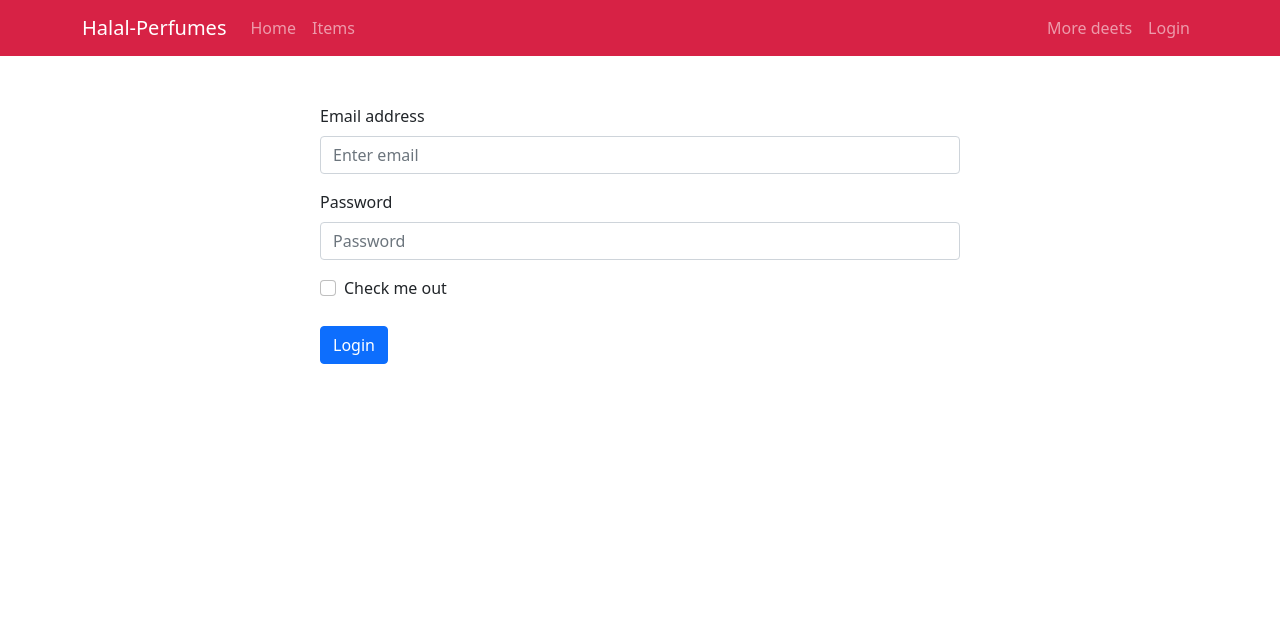
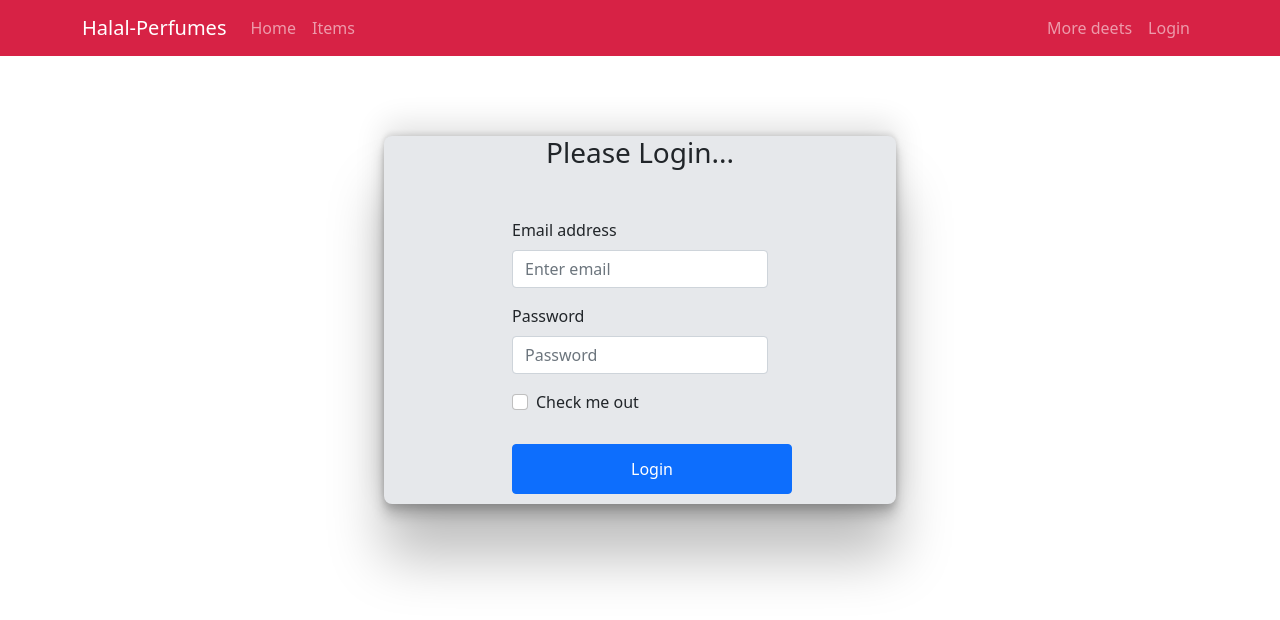
Before and after one commit to mdshahedhossen/halal-perfumes, a React (Create React App) app: page /login in a window 1280 px wide. Shown: the top 620 px of the page. Built offline with nearby package versions, Linux system fonts and the light colour scheme.

Commit message:
login form

```diff
--- a/src/Pages/Login/Login/Login.css
+++ b/src/Pages/Login/Login/Login.css
@@ -0,0 +1,57 @@
+.login-container{
+    background-color: rgb(230, 232, 235);
+    width: 40%;
+    margin: 60px auto;
+    margin-top: 80px;
+    border-radius: 8px;
+    box-shadow: rgba(0, 0, 0, 0.25) 0px 54px 55px, rgba(0, 0, 0, 0.12) 0px -12px 30px, rgba(0, 0, 0, 0.12) 0px 4px 6px, rgba(0, 0, 0, 0.17) 0px 12px 13px, rgba(0, 0, 0, 0.09) 0px -3px 5px;
+}
+.btn-login{
+    margin-top:14px;
+    margin-bottom: 10px;
+    width: 280px;
+    height:50px;
+    border: none;
+    cursor: pointer;
+    background-color: rgba(255, 153, 0, 0.3);
+    border-radius: 8px;
+    font-size: 21px;
+    color: rgba(14, 22, 26, 1);
+
+}
+.btn:hover{
+    background-color: rgb(127, 173, 127);
+}
+.new-user{
+    text-align: center;
+
+}
+.from-link{
+    text-decoration: none;
+    color:orange
+}
+.from-link:hover{
+    color: rgb(43, 223, 43);
+}
+
+@media only screen and (max-width: 576px){
+    .form-container{
+        width: 90%;
+
+    }
+    .btn-login{
+        width: 70%;
+    }
+
+}
+@media only screen and (min-width: 577px) and (max-width: 992px){
+    .form-container{
+        width: 90%;
+
+    }
+    .btn-login{
+        width: 70%;
+    }
+
+
+}
--- a/src/Pages/Login/Login/Login.js
+++ b/src/Pages/Login/Login/Login.js
@@ -1,9 +1,11 @@
 import React from "react";
 import { Button, Form } from "react-bootstrap";
+import './Login.css'
 
 const Login = () => {
   return (
-    <div>
+    <div className="login-container">
+        <h3 className="text-center">Please Login...</h3>
       <Form className="w-50 mx-auto mt-5">
         <Form.Group className="mb-3" controlId="formBasicEmail">
           <Form.Label>Email address</Form.Label>
@@ -18,7 +20,7 @@ const Login = () => {
         <Form.Group className="mb-3" controlId="formBasicCheckbox">
           <Form.Check type="checkbox" label="Check me out" />
         </Form.Group>
-        <Button variant="primary" type="submit">
+        <Button className="btn-login" type="submit">
           Login
         </Button>
       </Form>
```
